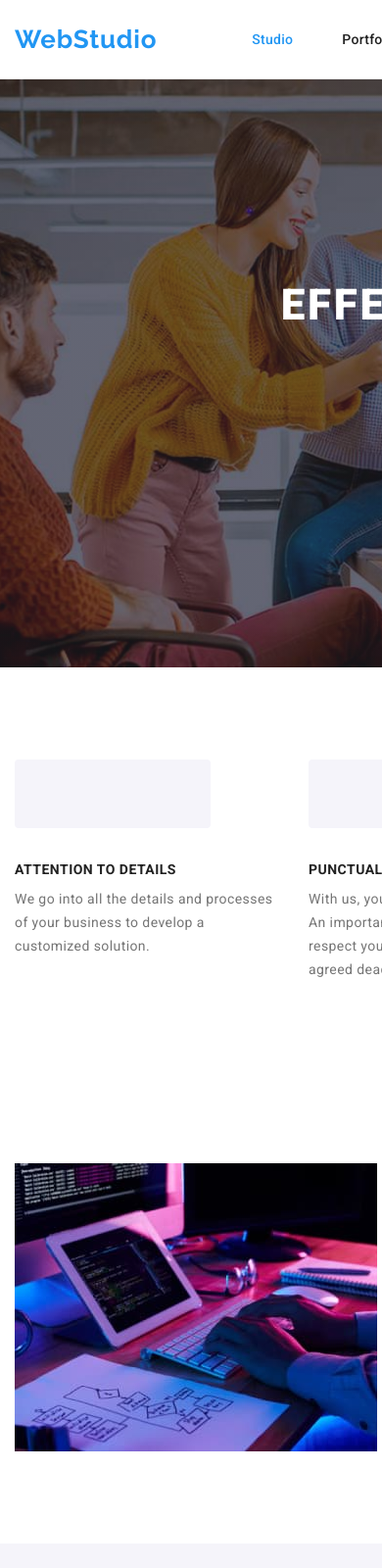
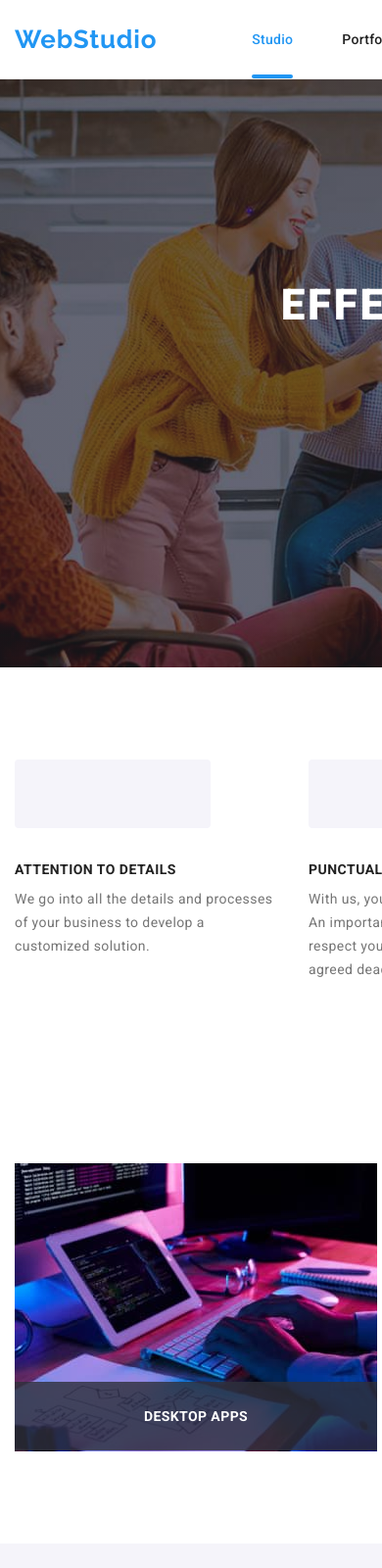
Before and after one commit to sbx79/goit-markup-hw-05, a plain HTML site: page index.html in a window 390 px wide. Shown: the top 1600 px of the page at 98% size. Drawn offline with nearby package versions, Linux system fonts and the light colour scheme.

Commit message:
hw5 revision

```diff
--- a/css/styles.css
+++ b/css/styles.css
@@ -106,6 +106,7 @@ header{
     font-size: 14px;
     line-height: calc(16/14);
     letter-spacing: 0.02em;
+    transition: 250ms;
     color: var(--main-text-color);
     display: block;
     padding-top: 32px;
@@ -114,6 +115,19 @@ header{
 
 .current-page {
     color: var(--accent-color);
+    position: relative;
+    display: inline-block;
+}
+
+.current-page::after {
+    content: '';
+    width: 100%;
+    height: 4px;
+    background: #2196F3;
+    border-radius: 2px;
+    position: absolute;
+    left: 0;
+    bottom: 0;
 }
 
 .header-contacts-list{
@@ -278,6 +292,29 @@ header{
 .what-we-do-item:not(:last-child) {
     margin-right: 30px;
 }
+
+.thumbnail {
+    position: relative;
+    background-color: #FFFFFF;
+}
+
+.thumbnail > .label {
+    display: flex;
+    justify-content: center;
+    align-items: center;
+    position: absolute;
+    width: 370px;
+    height: 70px;
+    bottom: 1px;
+    background-color: rgba(47, 48, 58, 0.8);
+    font-weight: 700;
+    font-size: 14px;
+    line-height: calc(16/14);
+    text-align: center;
+    letter-spacing: 0.03em;
+    text-transform: uppercase;
+    color: var(--white-text-color);
+}
 /* What we do section end */
 
 /* Our team section start */
@@ -332,7 +369,6 @@ header{
     text-align: center;
     letter-spacing: 0.03em;
 }
-
 
 .employee-position {
     font-weight: 400;
@@ -576,6 +612,10 @@ header{
 .portfolio-image-item:nth-last-child(-n+3) {
     margin-bottom: 0px;
 }
+
+.portfolio-image-item:hover, .portfolio-image-item:focus {
+    box-shadow: 0px 1px 1px rgba(0, 0, 0, 0.12), 0px 4px 4px rgba(0, 0, 0, 0.06), 1px 4px 6px rgba(0, 0, 0, 0.16);
+}
 /* Portfolio images section end */
 
 /* Portfolio box hover start */
--- a/index.html
+++ b/index.html
@@ -97,13 +97,22 @@
         <h2 class="what-we-do-title">What we do</h2>
         <ul class="what-we-do-list">
           <li class="what-we-do-item">
-            <img src="./images/studio/what-we-do-1.jpg" alt="Desktop App UI" width="370">
+            <div class="thumbnail">
+              <img src="./images/studio/what-we-do-1.jpg" alt="Desktop App UI" width="370">
+              <p class="label">Desktop Apps</p>
+            </div>
           </li>
           <li class="what-we-do-item">
-            <img src="./images/studio/what-we-do-2.jpg" alt="Mobile App UI" width="370">
+            <div class="thumbnail">
+              <img src="./images/studio/what-we-do-2.jpg" alt="Mobile App UI" width="370">
+              <p class="label">Mobile Apps</p>
+            </div>
           </li>
           <li class="what-we-do-item">
-            <img src="./images/studio/what-we-do-3.jpg" alt="Design color palette" width="370">
+            <div class="thumbnail">
+              <img src="./images/studio/what-we-do-3.jpg" alt="Design color palette" width="370">
+              <p class="label">Design Solutions</p>
+            </div>
           </li>
         </ul>
       </div>
```
